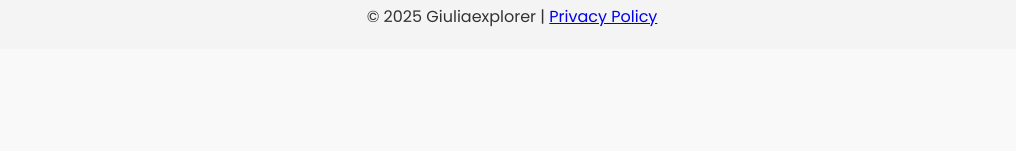
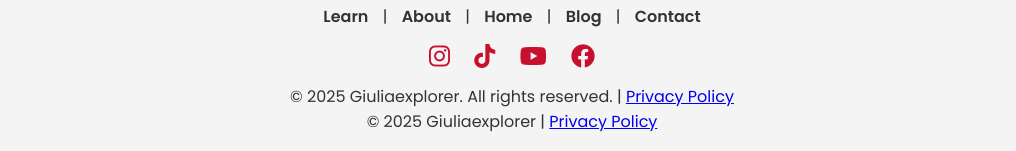
Before and after one commit to Giulia-click/assessment_2, a plain HTML site: page index.html in a window 1280 px wide. Shown: the part 2012-2163 px from the top of the page, without its empty margins (128-1144 px from the left). Before the commit the page ends 2061 px from the top, so only its background shows below. Drawn offline with Linux system fonts and the light colour scheme; a script that the page names is missing; a web font is replaced by a local one.

Commit message:
Update index.html

```diff
--- a/index.html
+++ b/index.html
@@ -4,9 +4,10 @@
     <meta charset="UTF-8">
     <meta name="viewport" content="width=device-width, initial-scale=1.0">
     <title>Giuliaexplorer - Learn Italian & Travel</title>
-    <link rel="stylesheet" href="/css/style.css">
+    <link rel="stylesheet" href="css/style.css">
     <link href="https://fonts.googleapis.com/css2?family=Bilbo+Swash+Caps&display=swap" rel="stylesheet">
     <link href="https://fonts.googleapis.com/css2?family=Poppins:wght@400;600&display=swap" rel="stylesheet">
+    <link rel="stylesheet" href="https://cdnjs.cloudflare.com/ajax/libs/font-awesome/6.4.0/css/all.min.css" />
 </head>
 <body>
     <header>
@@ -78,10 +79,26 @@
             <!-- LightWidget WIDGET for instagram feed preview -->
              <script src="https://cdn.lightwidget.com/widgets/lightwidget.js"></script><iframe src="//lightwidget.com/widgets/ab9411c456ae5a608e919ea78db7bacb.html" scrolling="no" allowtransparency="true" class="lightwidget-widget" style="width:70%; height:70%;border:0;overflow:hidden;"></iframe>
         </div>
+
+            <div class="footer-nav">
+                <a href="learn.html">Learn</a> |
+                <a href="about.html">About</a> |
+                <a href="index.html">Home</a> |
+                <a href="blog.html">Blog</a> |
+                <a href="contact.html">Contact</a>
+            </div>
+            <div class="social">
+                <a href="https://instagram.com/giuliaexplorer" target="_blank"><i class="fab fa-instagram"></i></a>
+                <a href="https://tiktok.com/giuliaexplorer" target="_blank"><i class="fab fa-tiktok"></i></a>
+                <a href="https://youtube.com/giuliaexplorer" target="_blank"><i class="fab fa-youtube"></i></a>
+                <a href="https://facebook.com/giuliaexplorer" target="_blank"><i class="fab fa-facebook"></i></a>
+            </div>
+            <p>&copy; 2025 Giuliaexplorer. All rights reserved. | <a href="privacy.html">Privacy Policy</a></p>
+
         <p>&copy; 2025 Giuliaexplorer | <a href="privacy.html">Privacy Policy</a></p>
     </footer>
 
-    <script src="/js/script.js" defer></script>
+    <script src="js/script.js" defer></script>
 
 </body>
 </html>
```
